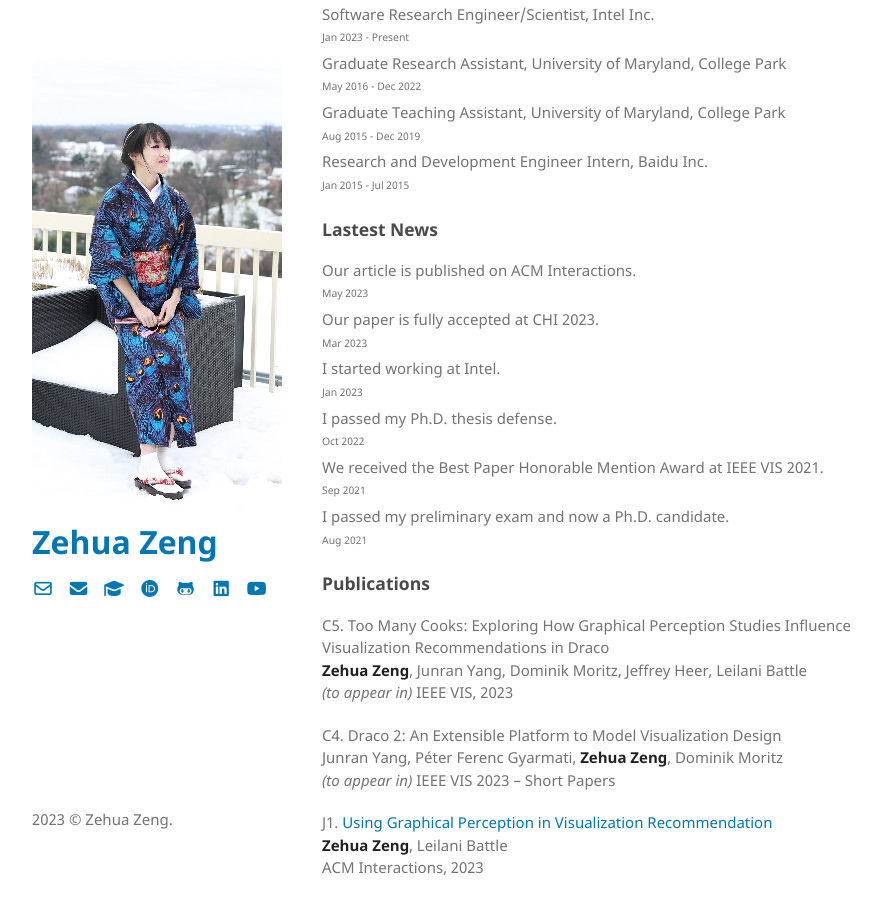
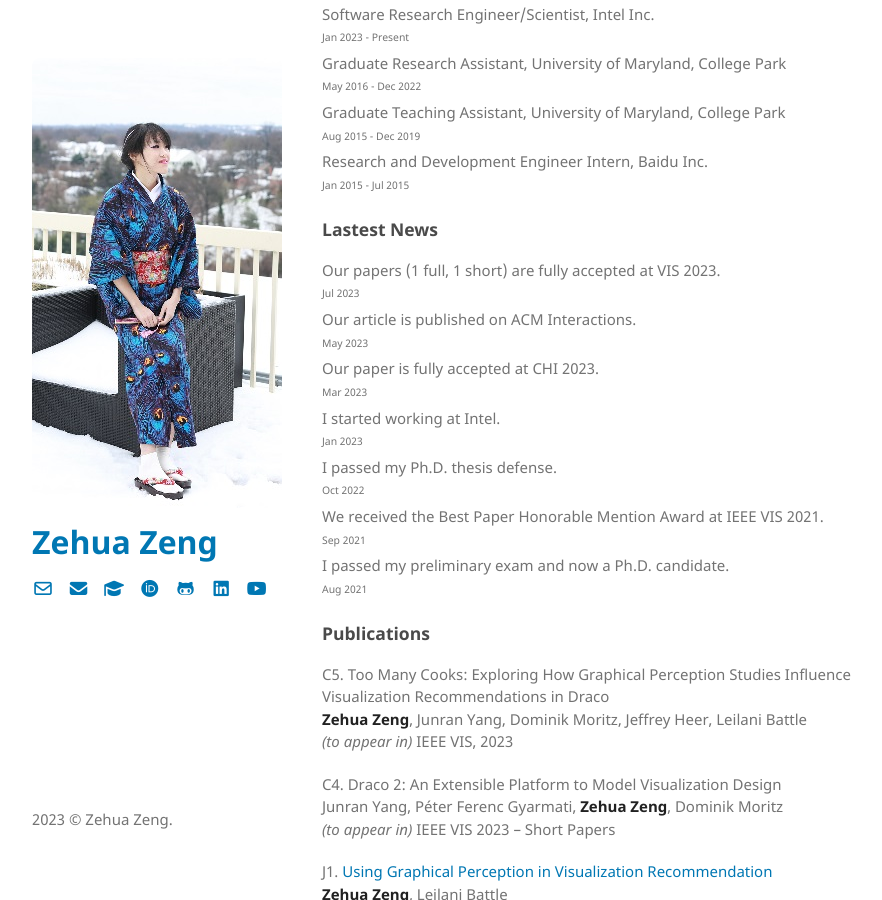
Before and after one commit to Zehua-Zeng/zehua-zeng.github.io, a Jekyll site: the page built from index.md, in a window 1280 px wide and 900 px high, scrolled down 374 px. Shown: the whole window, without its empty margins (158-1040 px from the left). Built offline with Jekyll 4.4.1, drawn with Linux system fonts in a browser that asks for light colours; the repository's description, which GitHub fills in, is left out; our own code applies the rules of GitHub Pages for plain Markdown files.

Commit message:
update news

```diff
--- a/index.md
+++ b/index.md
@@ -23,6 +23,8 @@ Research and Development Engineer Intern, Baidu Inc. <br/>
 
 ### Lastest News
 
+Our papers (1 full, 1 short) are fully accepted at VIS 2023. <br/>
+<sub><sup>Jul 2023</sup></sub><br/>
 Our article is published on ACM Interactions. <br/>
 <sub><sup>May 2023</sup></sub><br/>
 Our paper is fully accepted at CHI 2023. <br/>
```
